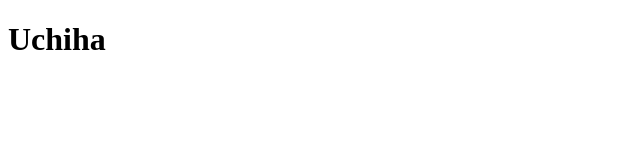
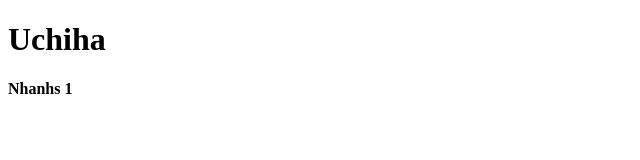
Before and after one commit to tranhuyhau/duan1, a plain HTML site: page index.html in a window 1280 px wide. Shown: the full height of the page, 0-640 px from the left. Drawn offline with Linux system fonts and the light colour scheme.

Commit message:
nhánh 1 cong viec 1 commit lan 1

```diff
--- a/index.html
+++ b/index.html
@@ -9,5 +9,6 @@
         <h1>Uchiha</h1>
         <h2></h2>
         <h3></h3>
+        <h4>Nhanhs 1</h4>
     </body>
 </html>
```
